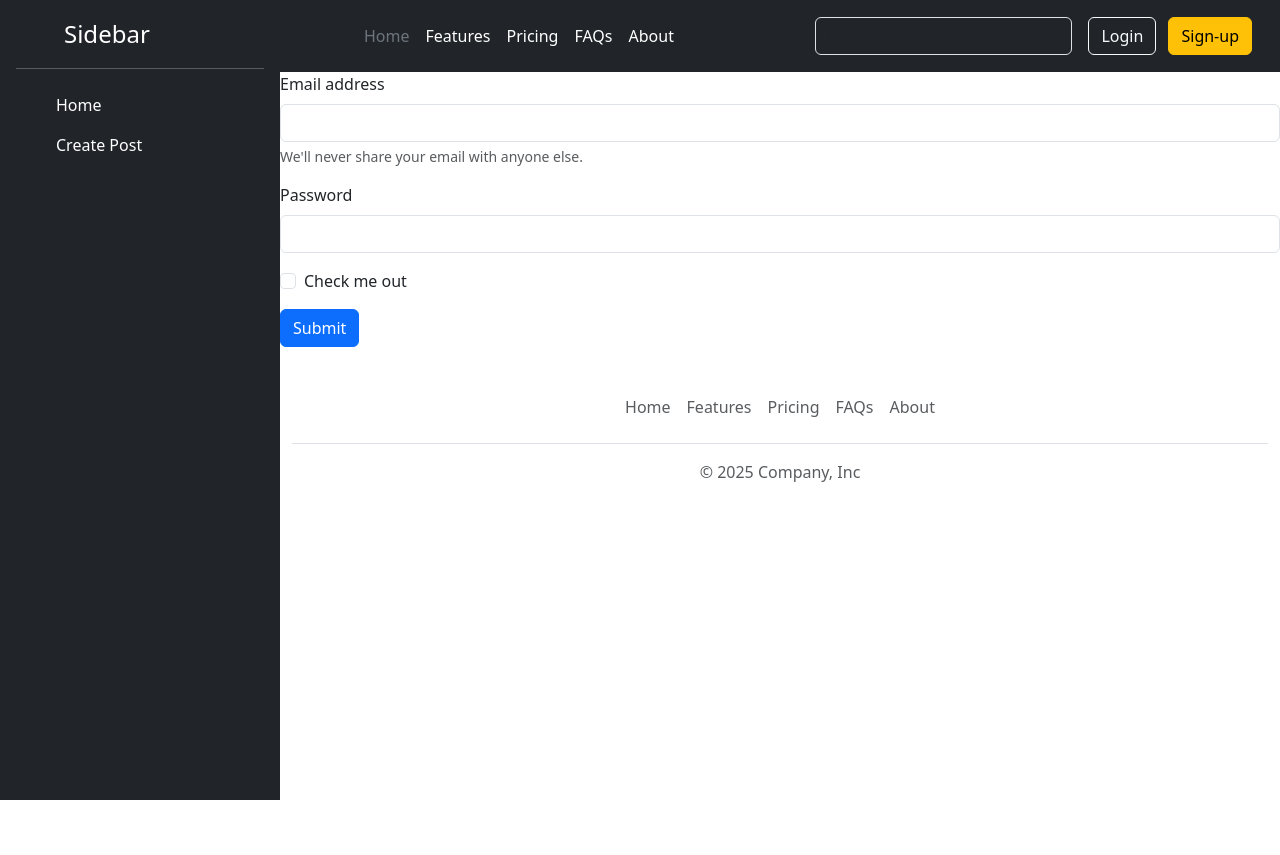
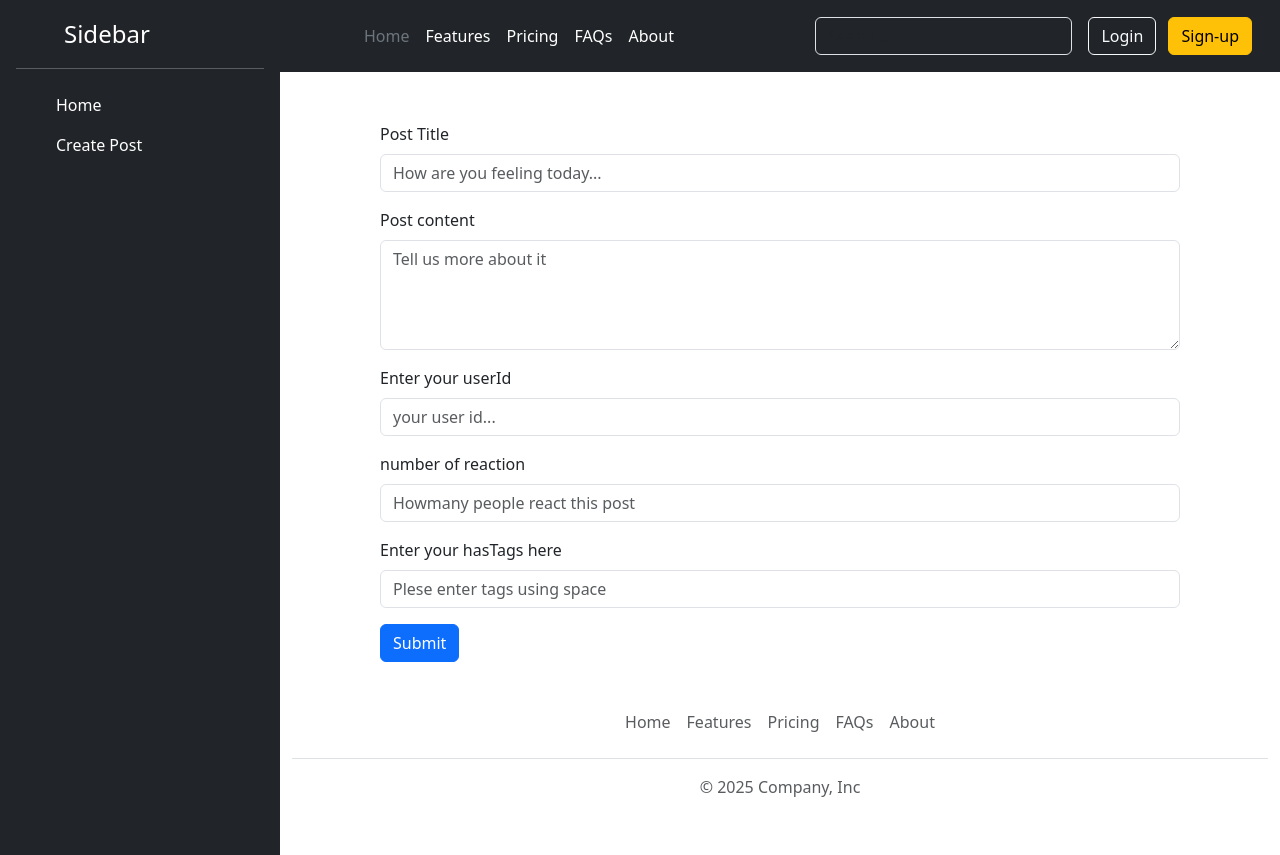
Before and after one commit to soumenKumarBera/Todo-app, a React (Vite) app in the folder 3-social-media/: page / in a window 1280 px wide. Before the commit the page ends 800 px from the top, so only its background shows below. Built offline with nearby package versions, Linux system fonts and the light colour scheme.

Commit message:
create post

```diff
--- a/3-social-media/src/App.css
+++ b/3-social-media/src/App.css
@@ -18,3 +18,10 @@
 .hastag{
   margin: 0px 3px;
 }
+
+.create-post{
+  width: 80%;
+  margin-top: 50px;
+  margin-left: 10%;
+
+}
--- a/3-social-media/src/components/CreatePost.jsx
+++ b/3-social-media/src/components/CreatePost.jsx
@@ -1,40 +1,70 @@
 const CreatePost = () => {
+
+
+
+
   return (
-    <form>
+    <form className="create-post">
       <div className="mb-3">
-        <label htmlFor="exampleInputEmail1" className="form-label">
-          Email address
+        <label htmlFor="title" className="form-label">
+          Post Title
         </label>
         <input
-          type="email"
+          type="text"
           className="form-control"
-          id="exampleInputEmail1"
-          aria-describedby="emailHelp"
+          id="title"
+          placeholder="How are you feeling today..."
         />
-        <div id="emailHelp" className="form-text">
-          We'll never share your email with anyone else.
-        </div>
       </div>
-      <div className="mb-3">
-        <label htmlFor="exampleInputPassword1" className="form-label">
-          Password
+
+       <div className="mb-3">
+        <label htmlFor="body" className="form-label">
+          Post content
+        </label>
+        <textarea
+          type="text"
+          rows="4"
+          className="form-control"
+          id="body"
+          placeholder="Tell us more about it"
+        />
+      </div>
+
+       <div className="mb-3">
+        <label htmlFor="userId" className="form-label">
+          Enter your userId
         </label>
         <input
-          type="password"
+          type="text"
           className="form-control"
-          id="exampleInputPassword1"
+          id="userId"
+          placeholder="your user id..."
         />
       </div>
-      <div className="mb-3 form-check">
+
+       <div className="mb-3">
+        <label htmlFor="reaction" className="form-label">
+          number of reaction
+        </label>
         <input
-          type="checkbox"
-          className="form-check-input"
-          id="exampleCheck1"
+          type="text"
+          className="form-control"
+          id="reaction"
+          placeholder="Howmany people react this post"
         />
-        <label className="form-check-label" htmlFor="exampleCheck1">
-          Check me out
+      </div>
+       <div className="mb-3">
+        <label htmlFor="tags" className="form-label">
+          Enter your hasTags here
         </label>
+        <input
+          type="text"
+          className="form-control"
+          id="tags"
+          placeholder="Plese enter tags using space"
+        />
       </div>
+
       <button type="submit" className="btn btn-primary">
         Submit
       </button>
```
